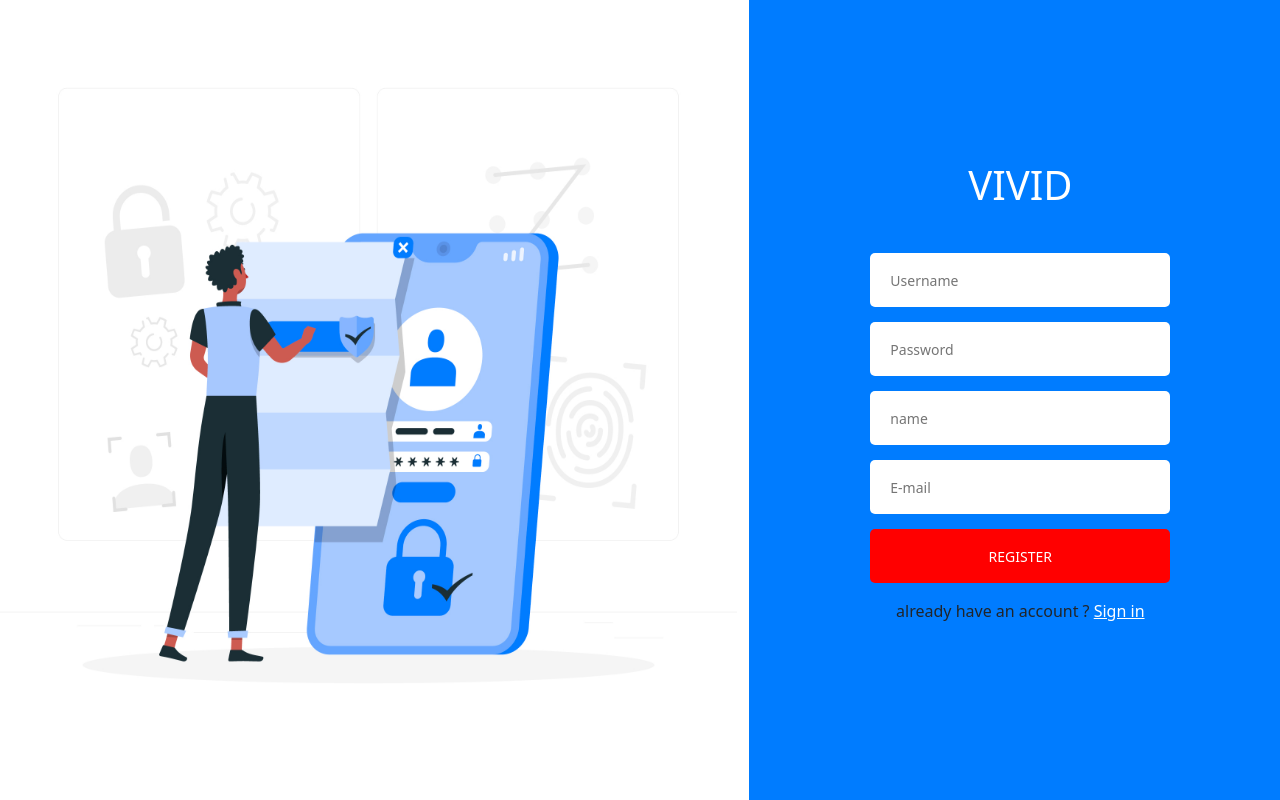
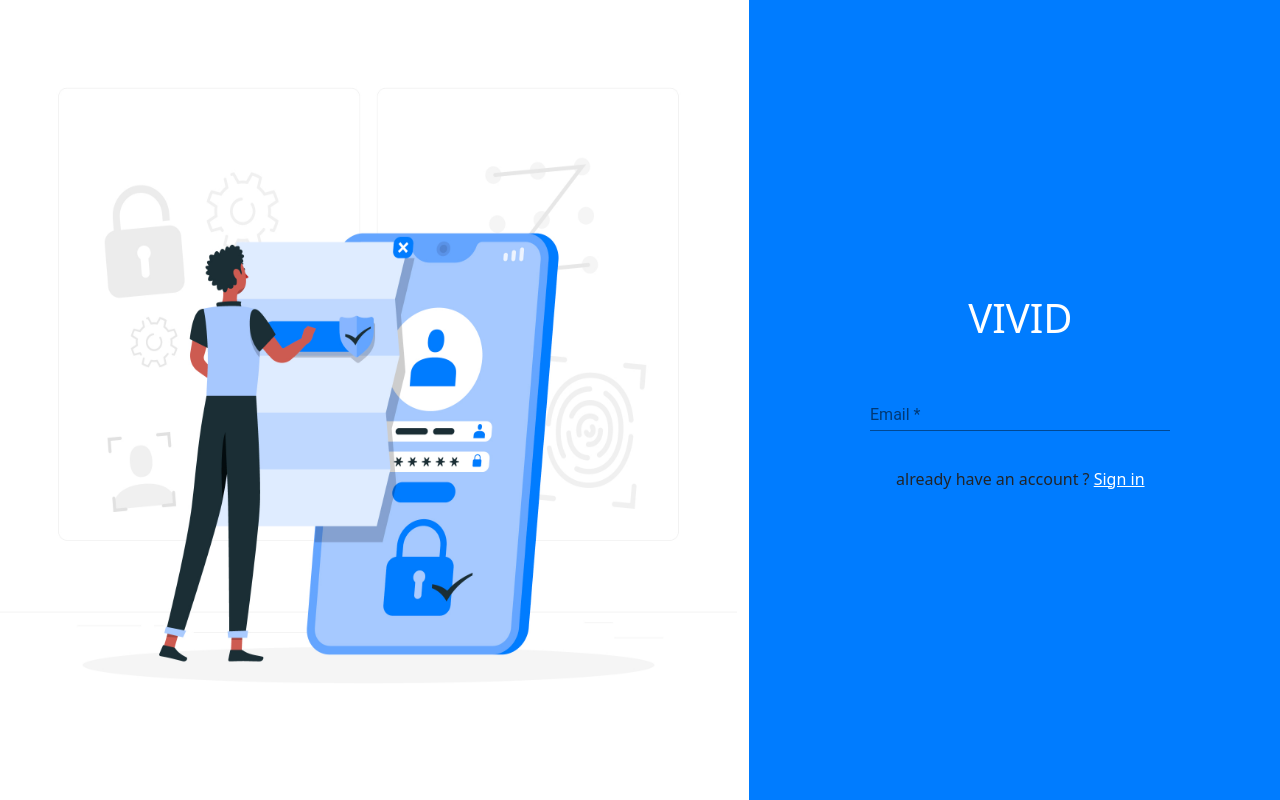
Before and after one commit to AhmedHamza7/vivid, an Angular app: page /register in a window 1280 px wide. Built offline with nearby package versions, Linux system fonts and the light colour scheme.

Commit message:
- use angular material in register form

```diff
--- a/package.json
+++ b/package.json
@@ -15,7 +15,7 @@
     "@angular/compiler": "^15.2.0",
     "@angular/core": "^15.2.0",
     "@angular/forms": "^15.2.0",
-    "@angular/material": "^16.1.7",
+    "@angular/material": "^14.2.7",
     "@angular/platform-browser": "^15.2.0",
     "@angular/platform-browser-dynamic": "^15.2.0",
     "@angular/router": "^15.2.0",
--- a/src/app/modules/auth/register/register.component.html
+++ b/src/app/modules/auth/register/register.component.html
@@ -12,7 +12,7 @@
                 </div>
                 <div class="col-md-12 d-flex justify-content-center">
                     <form id="register-form" class="register-form" [formGroup]="registerForm" >
-                        <input
+                        <!-- <input
                         placeholder="Username"
                         type="text"
                         formControlName="username"
@@ -31,8 +31,18 @@
                         placeholder="E-mail"
                         type="email"
                         formControlName="email"
-                        >
-                        <button class="button_submit" (click)="signUp()">Register</button>
+                        > -->
+                        <mat-form-field class="example-full-width">
+                            <mat-label>Email</mat-label>
+                            <input type="text" matInput formControlName="username" placeholder="Ex. pat@example.com">
+                            <mat-error *ngIf="registerFormControl['username'].touched">
+                              Please enter a valid email address
+                            </mat-error>
+                            <mat-error *ngIf="registerForm?.get('username')?.hasError('required')">
+                              Email is <strong>require</strong>
+                            </mat-error>
+                          </mat-form-field>
+                        <!-- <button class="button_submit" (click)="signUp()">Register</button> -->
                     </form>
                 </div>
                 <p class="signin text-center my-3 ">already have an account ? <a routerLink="/login">Sign in</a> </p>
--- a/src/app/modules/auth/register/register.component.scss
+++ b/src/app/modules/auth/register/register.component.scss
@@ -1,3 +1,18 @@
+@import '@angular/material/prebuilt-themes/indigo-pink.css';
+.example-form {
+    min-width: 150px;
+    max-width: 500px;
+    width: 100%;
+  }
+
+  .example-full-width {
+    width: 100%;
+  }
+  .mat-form-field-appearance-legacy {
+    .mat-form-field-underline {
+        background-color: white !important;
+    }
+}
 .login-container {
     min-height: 100vh;
     max-height: 100vh;
@@ -21,16 +36,17 @@
             flex-direction: column;
             width: 300px;
             transition: 0.3s;
+
             input {
-                height: 54px;
-                border-radius: 5px;
-                background: white;
-                margin-bottom: 15px;
-                border: none;
-                padding: 0 20px;
-                font-weight: 300;
-                font-size: 14px;
-                color: #4B4B4B;
+                // height: 54px;
+                // border-radius: 5px;
+                // background: white;
+                // margin-bottom: 15px;
+                // border: none;
+                // padding: 0 20px;
+                // font-weight: 300;
+                // font-size: 14px;
+                color: white;
             }
             .button_submit {
                 width: 100%;
--- a/src/app/modules/auth/register/register.component.ts
+++ b/src/app/modules/auth/register/register.component.ts
@@ -26,6 +26,10 @@ export class RegisterComponent implements OnInit{
         email : ['', Validators.required],
       })
     }
+    get registerFormControl() {
+      return this.registerForm.controls;
+    }
+
     signUp() {
       this.AuthService.register(this.registerForm.value).subscribe({
         next: (res)=> console.log(res)
--- a/src/styles.scss
+++ b/src/styles.scss
@@ -1 +1,2 @@
 /* You can add global styles to this file, and also import other style files */
+@import '~@angular/material/prebuilt-themes/deeppurple-amber.css';
```
Also changed, not shown: src/app/app.module.ts (+7 -1 lines), src/app/modules/auth/auth.module.ts (+7 -1 lines), 1 other file (tests, documents, lock files or other folders).
